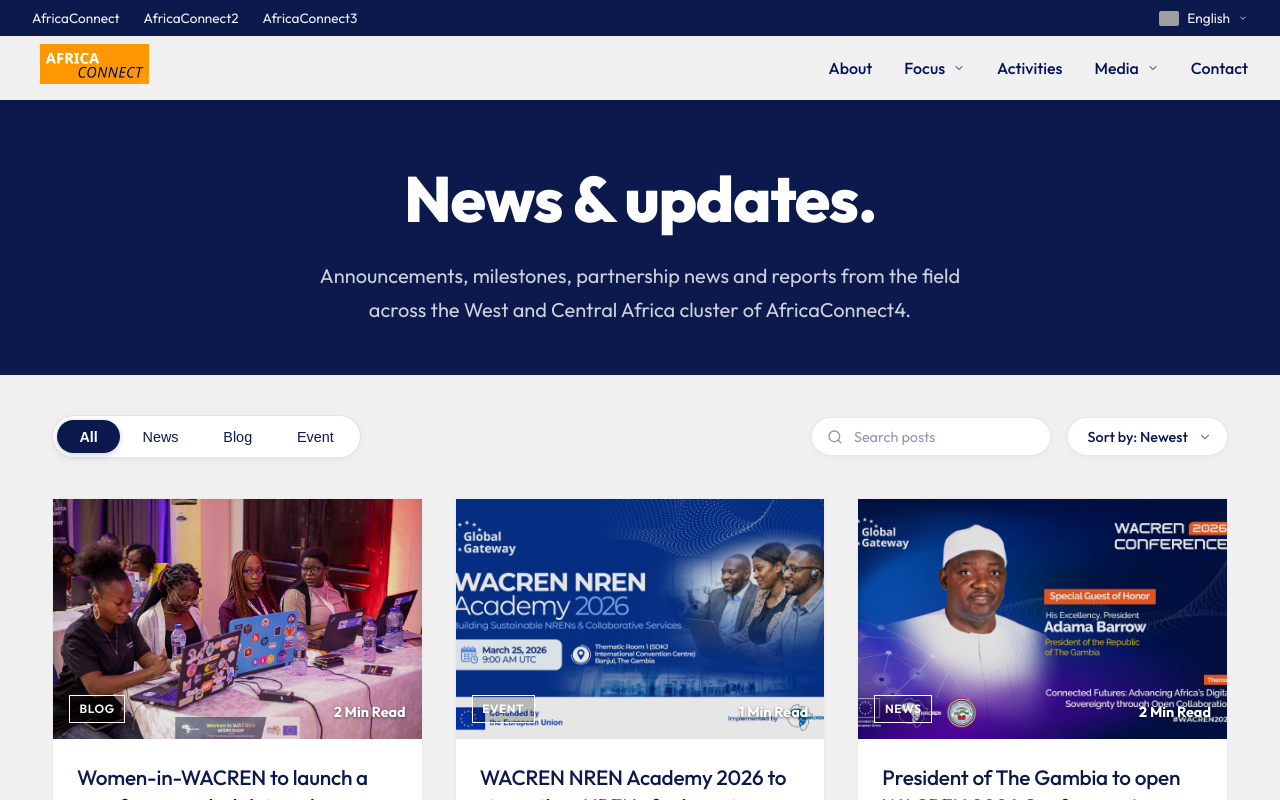
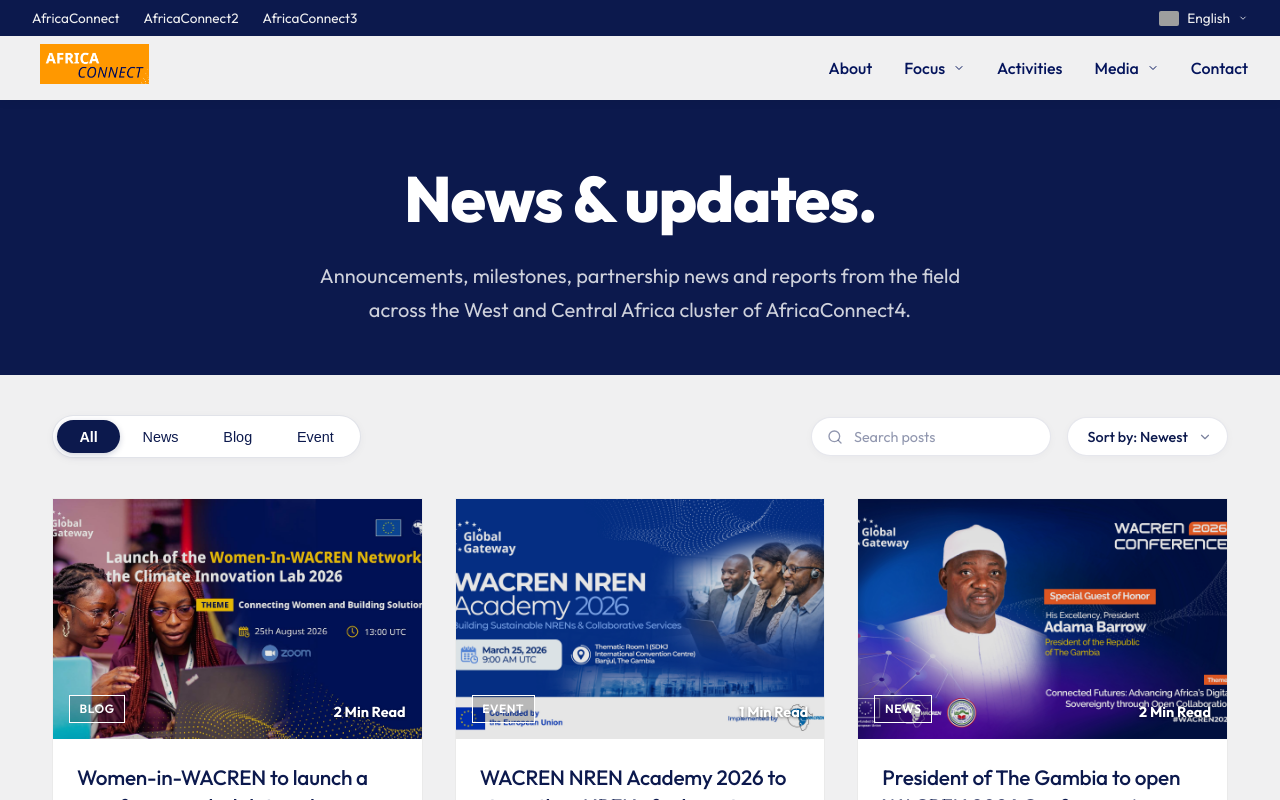
Before and after one commit to rizennews/africaconnect4, a Next.js app: page /news in a window 1280 px wide. Shown: the top 800 px of the page. Built offline with nearby package versions, Linux system fonts and the light colour scheme; grey boxes are pictures that could not be loaded.

Commit message:
Revert featured image to original while keeping inline image as wiw-image.jpg

```diff
--- a/src/data/articles.ts
+++ b/src/data/articles.ts
@@ -49,7 +49,7 @@
       avatar: '/authors/Kwaku Effah Amponsah.png',
       role: 'Communications Lead'
     },
-    image: '/blog/wiw-image.jpg',
+    image: '/blog/WIW Network poster.jpg',
     cutoutPosition: 'bottom',
     timestamp: 1787097600000,
     tableOfContents: [
```
